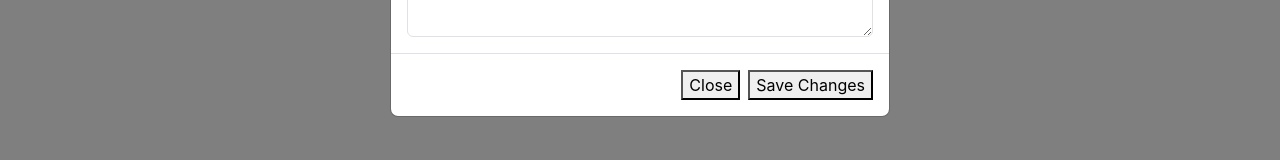
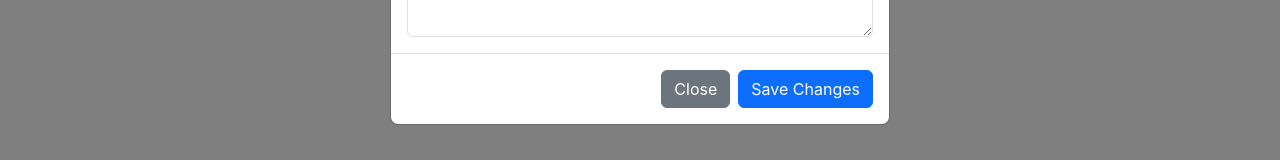
Before and after one commit to Ash341wini/NoteTakingApp, a React (Create React App) app: page /home in a window 1280 px wide. Both pictures are taken after a click on the item "Add Notes". Shown: the part 265-425 px from the top of the page. Built offline with nearby package versions, Linux system fonts and the light colour scheme; no server answers.

Commit message:
given styel to button in add note page

```diff
--- a/src/components/Addnote.jsx
+++ b/src/components/Addnote.jsx
@@ -87,8 +87,8 @@ export const Addnote = ({show,handleClose,edit,data}) => {
 
         </Modal.Body>
         <Modal.Footer>
-            <button variant="secondary" onClick={handleClose}> Close</button>
-          <button variant="primary" onClick={handleSubmit}>
+            <button variant="secondary" className="btn btn-secondary" onClick={handleClose}> Close</button>
+          <button variant="primary" className="btn btn-primary"  onClick={handleSubmit}>
             Save Changes
           </button>
         </Modal.Footer>
```
